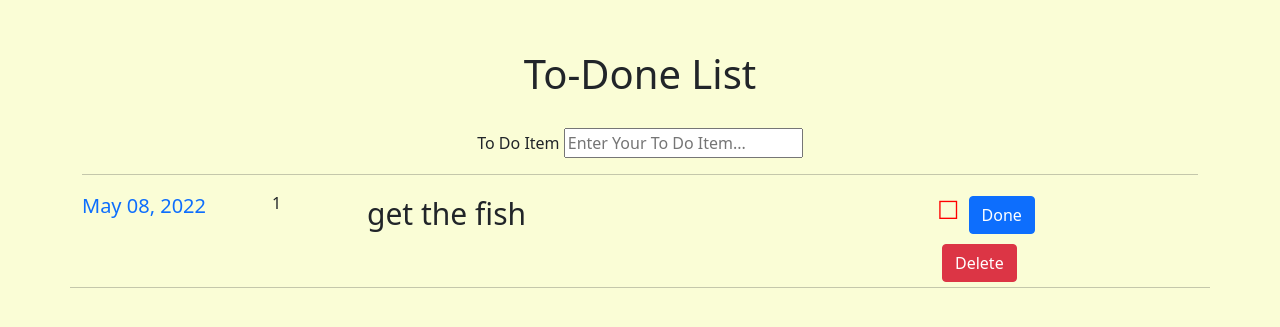
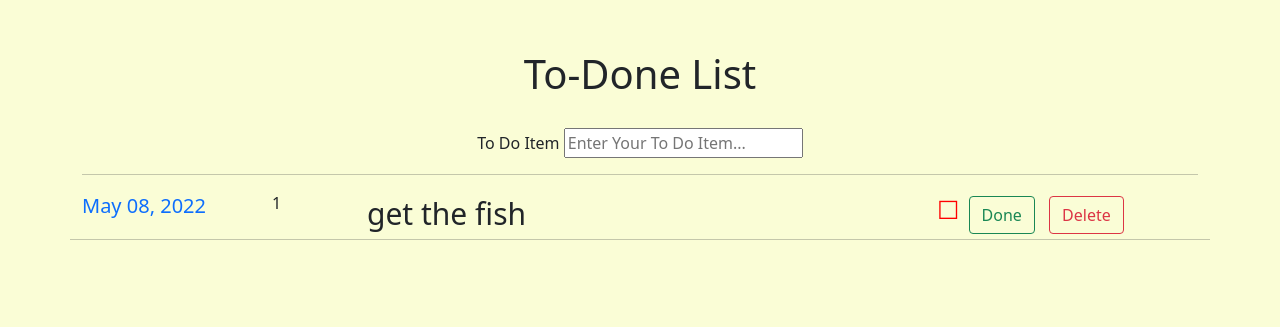
Before and after one commit to JimWasHere/flask_to_do_list, a Flask app: page / in a window 1280 px wide. Shown: the top 327 px of the page. Run offline with Flask 2, Linux system fonts and the light colour scheme; data comes from the database, SQL or seed files in the repository; both versions use the stored data as it was after the commit; some libraries are stand-ins or nearby versions.

Commit message:
Fixed some styling issues with html code for readability, played with the colors a little bit

```diff
--- a/templates/index.html
+++ b/templates/index.html
@@ -28,17 +28,17 @@
           <div class="col-sm-2"><a class="date_time">{{ todo.timestamp }}</a></div>
           <div class="col-sm-1">{{ todo.id }}</div>
           <div class="col-lg-6"><span class="list_item">  {{ todo.title }}  </span></div>
-              <div class="col-sm-2">
+          <div class="col-sm-3">
              {% if todo.complete == False %}
           <span class="not_done">☐</span>
-            <a type="button" class="btn btn-primary" href="/update/{{ todo.id }}">Done</a>
+          <a type="button" class="btn btn-outline-success" href="/update/{{ todo.id }}">Done</a>
             {% else %}
           <span class="done">🗹</span>
-            <a type="button" class="btn btn-success" href="/update/{{ todo.id }}">Undo</a>
+          <a type="button" class="btn btn-outline-dark" href="/update/{{ todo.id }}">Undo</a>
 
             {% endif %}
 
-            <a type="button" class="btn btn-danger" href="/delete/{{ todo.id }}">Delete</a>
+          <a type="button" class="btn btn-outline-danger" href="/delete/{{ todo.id }}">Delete</a>
           </div>
             <hr>
         </div>
```
Also changed, not shown: db.sqlite. Lines whose indentation alone changed are shown as unchanged.
